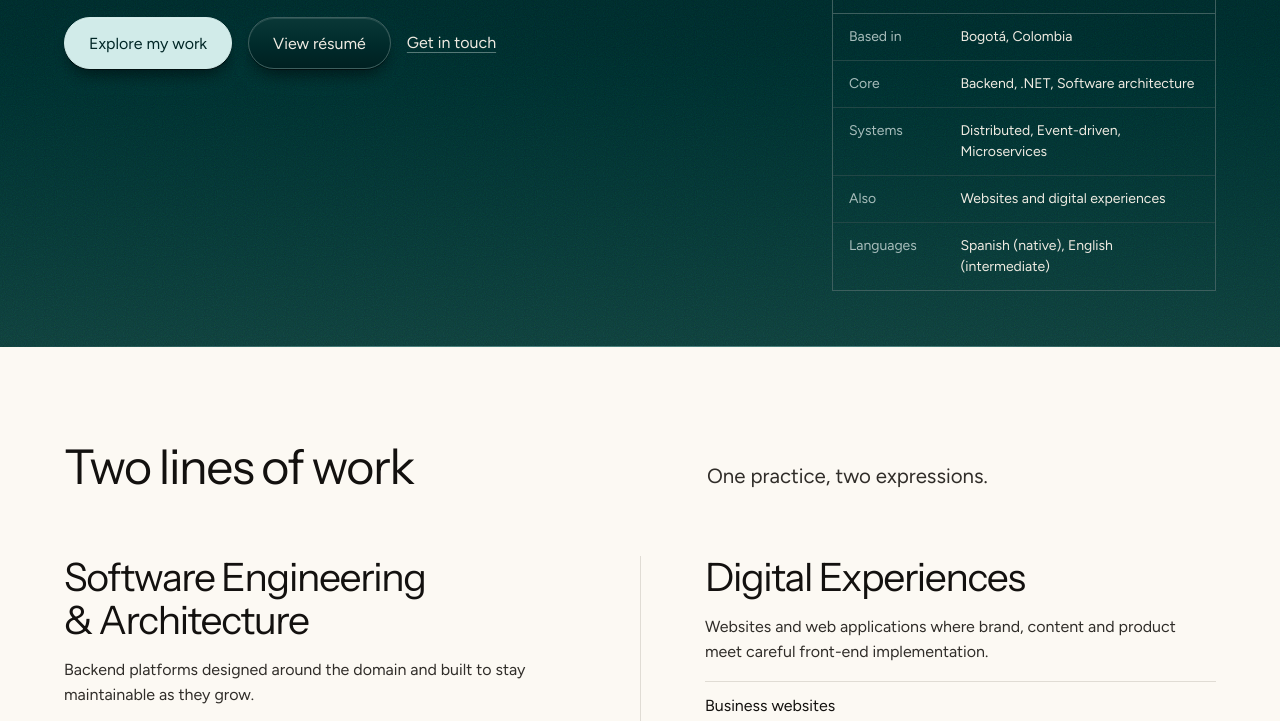
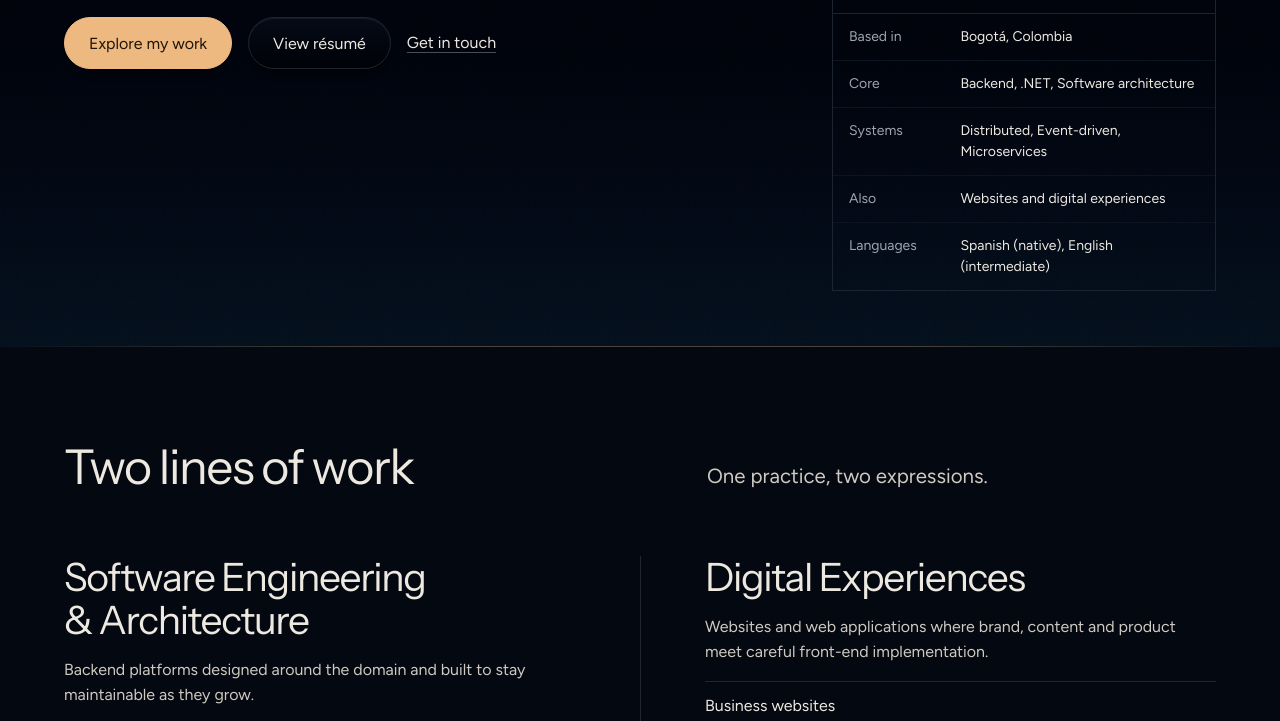
Before and after one commit to RockerInt/EngineeringPortfolio, an Astro site: page / in a window 1280 px wide. Shown: the part 511-1232 px from the top of the page. Built offline with nearby package versions, Linux system fonts and the light colour scheme; Astro itself is replaced by a stand-in of ours.

Commit message:
feat: Ribbon option in the two-in-the-morning colourway
Ribbon moves to its dark colourway: blue-black paper, warm ink, an amber lit
window as the one signal. The night band deepens to a sky with an amber
horizon; print keeps white paper for the résumé PDFs.

Co-Authored-By: Claude Opus 5.5 <noreply@anthropic.com>

```diff
--- a/src/layouts/Base.astro
+++ b/src/layouts/Base.astro
@@ -59,7 +59,7 @@ const person = {
     {page && <link rel="alternate" hreflang="x-default" href={abs(href('en', page, sub))} />}
     <link rel="icon" href="/favicon.svg" type="image/svg+xml" />
     <link rel="sitemap" href="/sitemap-index.xml" />
-    <meta name="theme-color" content="#f9f6f0" />
+    <meta name="theme-color" content="#0c111a" />
     <meta property="og:type" content="website" />
     <meta property="og:site_name" content={SITE.name} />
     <meta property="og:title" content={title} />
--- a/src/styles/global.css
+++ b/src/styles/global.css
@@ -1,6 +1,6 @@
 /* Hallmark · shape: Map / Diagram · genre: atmospheric · theme: Ribbon (by request) · redesign: full
- * hero: Banner, Settled (/), Settled (/es) · nav: edge-aligned · footer: statement · imagery: screenshots 3 (the owner's captures, natural), portrait muted · signature: the DSR.Architecture layers as a machined panel, the hour drawn as teal light behind the home hero and the footer · ribbon: dawn
- * axes: light/grotesk-sans/chromatic-teal · posture: committed · contrast: pass · fold: pass · job: hire · v2.0.0 */
+ * hero: Banner, Settled (/), Settled (/es) · nav: edge-aligned · footer: statement · imagery: screenshots 3 (the owner's captures, natural), portrait muted · signature: the DSR.Architecture layers as a machined panel, the hour drawn as a blue-black sky with one amber horizon behind the home hero and the footer · ribbon: two-in-the-morning
+ * axes: dark/grotesk-sans/warm · posture: committed · contrast: pass · fold: pass · job: hire · v2.0.0 */
 /* Hallmark · pre-emit critique: P4 H4 E4 S3 R4 V5 · weakest: S, the theme's instrument is a sleep mixer; here the machined panel holds the architecture drawing instead of faders, and no control pretends to work */
 /* Hallmark · waive 8 · the page order is the owner's content sequence · a redesign keeps the portfolio's sections and recomposes each one */
 /* Hallmark · waive 49b · project names and one profile address, two lines at most at 320px · Audiovisual Portfolio and the LinkedIn address are real names that cannot shorten */
@@ -327,7 +327,7 @@ figcaption.label {
   --color-muted: var(--night-muted);
   --color-rule: var(--night-rule);
   --color-rule-2: var(--night-rule-2);
-  --color-accent: var(--color-accent-soft);
+  --color-accent: var(--night-accent);
   --color-accent-ink: var(--night-accent-ink);
   --color-focus: var(--color-band-ink);
   --color-link-rule: var(--night-link-rule);
@@ -336,7 +336,7 @@ figcaption.label {
   /* Composite roles resolve where they are declared, so the night restates them. */
   --btn-bg: linear-gradient(var(--night-paper-2), var(--night-paper-3));
   --btn-shadow: var(--night-edge-light), var(--night-shadow-part);
-  --color-current: var(--color-accent-soft);
+  --color-current: var(--night-accent);
   position: relative;
   isolation: isolate;
   color: var(--color-ink);
--- a/src/styles/tokens.css
+++ b/src/styles/tokens.css
@@ -1,5 +1,5 @@
 :root {
-  color-scheme: light;
+  color-scheme: dark;
   --space-3xs: 2px; --space-2xs: 4px; --space-xs: 8px; --space-sm: 12px; --space-md: 16px; --space-lg: 24px; --space-xl: 40px; --space-2xl: 64px; --space-3xl: 96px; --space-4xl: 144px;
   --text-xs: 0.8125rem; --text-sm: 0.875rem; --text-md: 1rem; --text-lg: 1.25rem; --text-xl: 1.5625rem; --text-2xl: 1.953rem; --text-3xl: 2.441rem;
   --text-display-s: clamp(2.25rem, 4vw + 0.5rem, 3.75rem); --text-display: clamp(2.75rem, 5vw + 1rem, 5.25rem);
@@ -9,16 +9,17 @@
   --color-error: oklch(52% 0.19 27); --color-success: oklch(50% 0.12 150);
   --container: 1440px; --gutter: 64px; --gap-columns: 32px; --section-gap-s: 120px; --section-gap: 144px; --section-gap-l: 176px;
   --z-base: 1; --z-raised: 10; --z-dropdown: 100; --z-sticky: 200; --z-sticky-nav: 300; --z-modal: 400; --z-toast: 500; --z-tooltip: 600;
-  --color-paper: oklch(98.2% 0.008 82); --color-paper-2: oklch(95.8% 0.011 82); --color-paper-3: oklch(92.3% 0.014 82);
-  --color-ink: oklch(18% 0.006 80); --color-ink-2: oklch(30% 0.008 80); --color-muted: oklch(47% 0.012 80);
-  --color-rule: oklch(89.5% 0.011 82); --color-rule-2: oklch(93.5% 0.009 82);
-  --color-accent: oklch(44% 0.075 190); --color-accent-soft: oklch(92% 0.028 190); --color-accent-ink: oklch(98% 0.006 85); --color-focus: oklch(52% 0.09 190);
-  --color-band: oklch(26% 0.045 195); --color-band-ink: oklch(94% 0.012 85);
-  --color-slot: oklch(69% 0.07 80);
-  --metal-hi: oklch(97% 0.006 85); --metal-lo: oklch(85% 0.01 85);
-  --edge-light: inset 0 1px 0 oklch(100% 0 0 / 0.5);
-  --shadow-part: 0 1px 0 oklch(20% 0.01 80 / 0.25), 0 10px 18px -6px oklch(20% 0.01 80 / 0.3);
-  --shadow-panel: 0 1px 0 oklch(20% 0.01 80 / 0.2), 0 24px 48px -16px oklch(20% 0.02 80 / 0.35);
+  /* Colourway: two-in-the-morning (blue-black paper, warm ink, an amber lit window). */
+  --color-paper: oklch(13.2% 0.022 258); --color-paper-2: oklch(16.4% 0.024 258); --color-paper-3: oklch(10.5% 0.02 258);
+  --color-ink: oklch(93.5% 0.012 85); --color-ink-2: oklch(84% 0.014 85); --color-muted: oklch(72% 0.02 255);
+  --color-rule: oklch(27% 0.024 258); --color-rule-2: oklch(20.5% 0.022 258);
+  --color-accent: oklch(82% 0.095 68); --color-accent-soft: oklch(32% 0.05 66); --color-accent-ink: oklch(20% 0.03 62); --color-focus: oklch(85% 0.1 68);
+  --color-band: oklch(10% 0.024 258); --color-band-ink: oklch(93.5% 0.012 85);
+  --color-slot: oklch(30% 0.03 250);
+  --metal-hi: oklch(44% 0.012 255); --metal-lo: oklch(25% 0.014 255);
+  --edge-light: inset 0 1px 0 oklch(100% 0 0 / 0.07);
+  --shadow-part: 0 1px 0 oklch(4% 0.02 258 / 0.6), 0 10px 18px -6px oklch(4% 0.02 258 / 0.7);
+  --shadow-panel: 0 1px 0 oklch(4% 0.02 258 / 0.5), 0 24px 48px -16px oklch(4% 0.02 258 / 0.8);
   --font-display: "Instrument Sans", ui-sans-serif, system-ui, sans-serif; --font-body: "Figtree", ui-sans-serif, system-ui, sans-serif;
   --font-outlier: "JetBrains Mono", ui-monospace, monospace;
   --radius-card: 20px; --radius-part: 6px; --radius-pill: 999px; --rule-hair: 1px;
@@ -46,20 +47,24 @@
   --color-sheet-rule: transparent;
 
   /* The night: the band's own roles, used by .night (home hero, footer). */
-  --night-paper-2: oklch(31% 0.047 194); --night-paper-3: oklch(22% 0.042 197);
-  --night-ink-2: oklch(86% 0.018 190); --night-muted: oklch(78% 0.024 190);
-  --night-rule: oklch(46% 0.04 192); --night-rule-2: oklch(37% 0.042 193); --night-link-rule: oklch(55% 0.04 192);
-  --night-accent-ink: oklch(24% 0.045 195);
-  --night-sky: oklch(19% 0.04 205); --night-land: oklch(33% 0.05 188); --night-horizon: oklch(80% 0.06 190 / 0.45);
-  --night-edge-light: inset 0 1px 0 oklch(100% 0 0 / 0.12);
-  --night-shadow-part: 0 1px 0 oklch(8% 0.02 200 / 0.5), 0 10px 18px -6px oklch(8% 0.02 200 / 0.6);
+  --night-paper-2: oklch(15% 0.026 258); --night-paper-3: oklch(9% 0.022 258);
+  --night-ink-2: oklch(84% 0.014 85); --night-muted: oklch(72% 0.02 255);
+  --night-rule: oklch(26% 0.026 258); --night-rule-2: oklch(19% 0.024 258); --night-link-rule: oklch(42% 0.02 255);
+  --night-accent: oklch(82% 0.095 68); --night-accent-ink: oklch(20% 0.03 62);
+  --night-sky: oklch(8.5% 0.022 260); --night-land: oklch(16% 0.03 250); --night-horizon: oklch(82% 0.095 68 / 0.3);
+  --night-edge-light: inset 0 1px 0 oklch(100% 0 0 / 0.07);
+  --night-shadow-part: 0 1px 0 oklch(4% 0.02 258 / 0.6), 0 10px 18px -6px oklch(4% 0.02 258 / 0.7);
 }
 
 /* Print (résumé PDFs): the same roles on white paper, no light or shadow. */
 @media print {
   :root {
+    color-scheme: light;
     --color-paper: oklch(99.5% 0.003 82); --color-paper-2: oklch(97.5% 0.006 82); --color-paper-3: oklch(95% 0.008 82);
+    --color-ink: oklch(18% 0.006 80); --color-ink-2: oklch(30% 0.008 80); --color-muted: oklch(45% 0.012 80);
     --color-rule: oklch(80% 0.011 82); --color-rule-2: oklch(88% 0.009 82);
+    --color-accent: oklch(50% 0.11 68); --color-accent-ink: oklch(99% 0.003 82);
+    --color-link-rule: oklch(45% 0.012 80); --color-current: oklch(50% 0.11 68);
     --btn-shadow: none; --shadow-panel: none; --shadow-part: none; --edge-light: none;
     --section-gap-s: 12px; --section-gap: 12px; --section-gap-l: 12px; --gutter: 0px;
   }
```
Also changed, not shown: design.md (+11 -11 lines), docs/context/03_DESIGN_SYSTEM.md (+2 -2 lines), public/favicon.svg.
